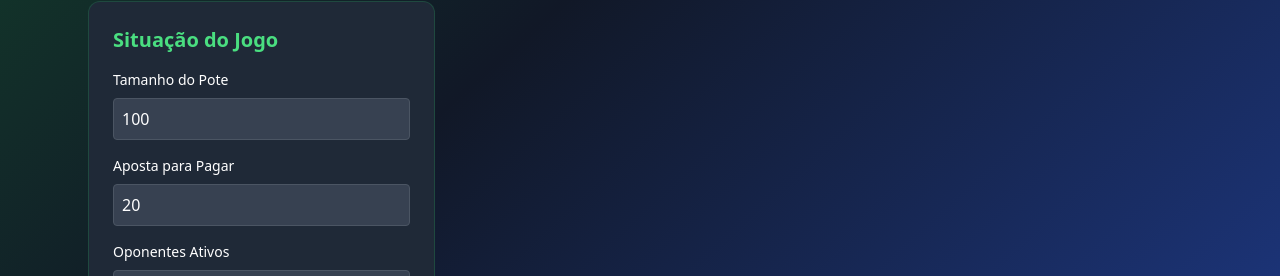
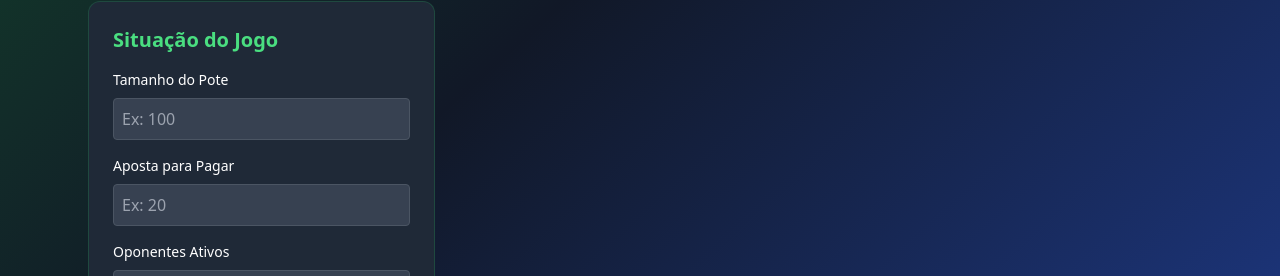
Before and after one commit to murilobauck/poker-ia, a React (Vite) app: page / in a window 1280 px wide. Shown: the part 643-919 px from the top of the page. Built offline with nearby package versions, Linux system fonts and the light colour scheme.

Commit message:
fix inputs

```diff
--- a/src/components/PokerAssistant.tsx
+++ b/src/components/PokerAssistant.tsx
@@ -59,8 +59,8 @@ interface HandAnalysis {
 const PokerAssistant: React.FC = () => {
   const [playerCards, setPlayerCards] = useState<string[]>(['', '']);
   const [communityCards, setCommunityCards] = useState<string[]>(['', '', '', '', '']);
-  const [potSize, setPotSize] = useState<number>(100);
-  const [betToCall, setBetToCall] = useState<number>(20);
+  const [potSize, setPotSize] = useState<number | ''>('');
+  const [betToCall, setBetToCall] = useState<number | ''>('');
   const [opponents, setOpponents] = useState<number>(1);
   const [position, setPosition] = useState<'early' | 'middle' | 'late'>('middle');
   const [results, setResults] = useState<Results | null>(null);
@@ -592,6 +592,16 @@ const PokerAssistant: React.FC = () => {
   };
 
   const calculateAdvancedMetrics = () => {
+    if (potSize === '' || betToCall === '') {
+      alert('Por favor, preencha o tamanho do pote e a aposta para pagar com valores válidos.');
+      return null;
+    }
+
+    if (!playerCards[0] || !playerCards[1]) {
+      alert('Por favor, selecione suas cartas antes de analisar.');
+      return null;
+    }
+
     const validPlayerCards = playerCards.filter(card => card);
     const validCommunityCards = communityCards.filter(card => card);
 
@@ -675,8 +685,13 @@ const PokerAssistant: React.FC = () => {
   };
 
   const analyzeHand = () => {
-    if (playerCards.filter(card => card).length < 2) {
-      alert('Please select your hole cards first');
+    if (potSize === '' || betToCall === '') {
+      alert('Por favor, preencha o tamanho do pote e a aposta para pagar com valores válidos.');
+      return;
+    }
+
+    if (!playerCards[0] || !playerCards[1]) {
+      alert('Por favor, selecione suas cartas antes de analisar.');
       return;
     }
 
@@ -756,7 +771,12 @@ const PokerAssistant: React.FC = () => {
                   <input
                     type="number"
                     value={potSize}
-                    onChange={(e) => setPotSize(Number(e.target.value))}
+                    onChange={(e) => {
+                      const value = e.target.value === '' ? '' : Math.max(0, Number(e.target.value));
+                      setPotSize(value);
+                    }}
+                    placeholder="Ex: 100"
+                    min="0"
                     className="w-full p-2 bg-gray-700 border border-gray-600 rounded focus:border-green-400 text-white"
                   />
                 </div>
@@ -765,7 +785,12 @@ const PokerAssistant: React.FC = () => {
                   <input
                     type="number"
                     value={betToCall}
-                    onChange={(e) => setBetToCall(Number(e.target.value))}
+                    onChange={(e) => {
+                      const value = e.target.value === '' ? '' : Math.max(0, Number(e.target.value));
+                      setBetToCall(value);
+                    }}
+                    placeholder="Ex: 20"
+                    min="0"
                     className="w-full p-2 bg-gray-700 border border-gray-600 rounded focus:border-green-400 text-white"
                   />
                 </div>
```
